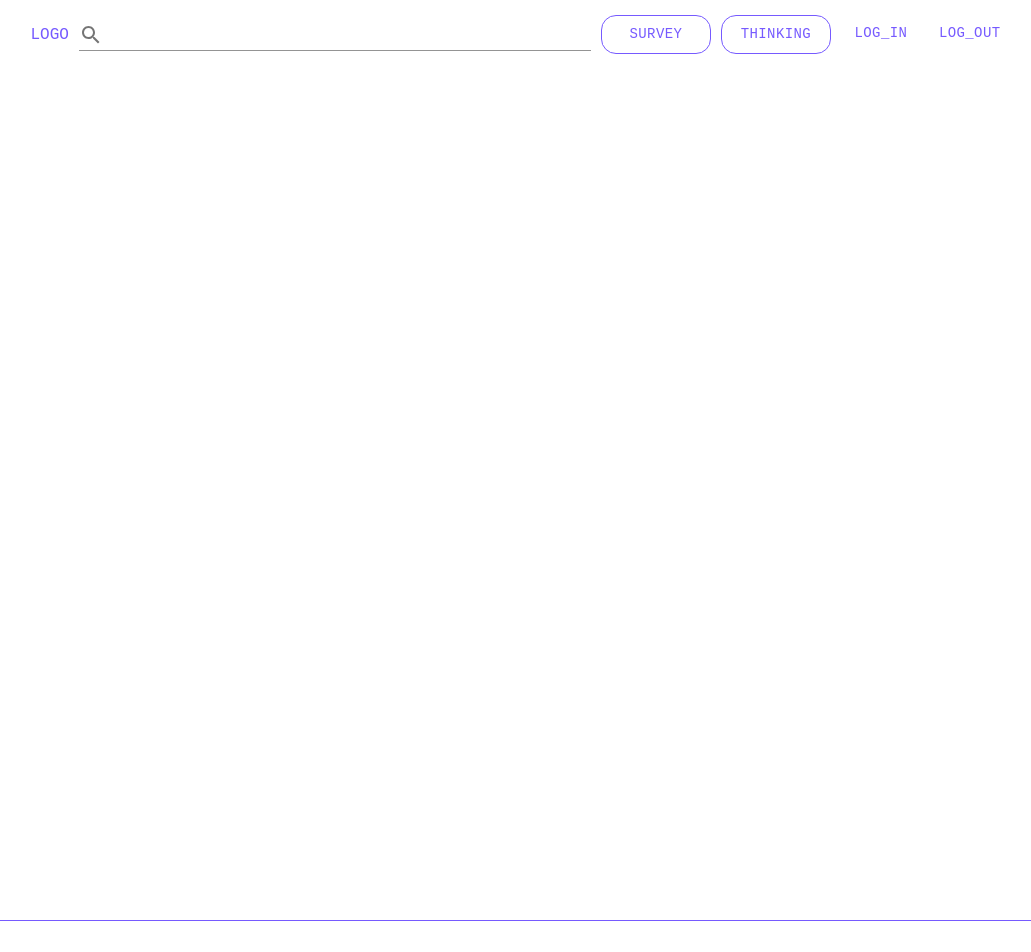
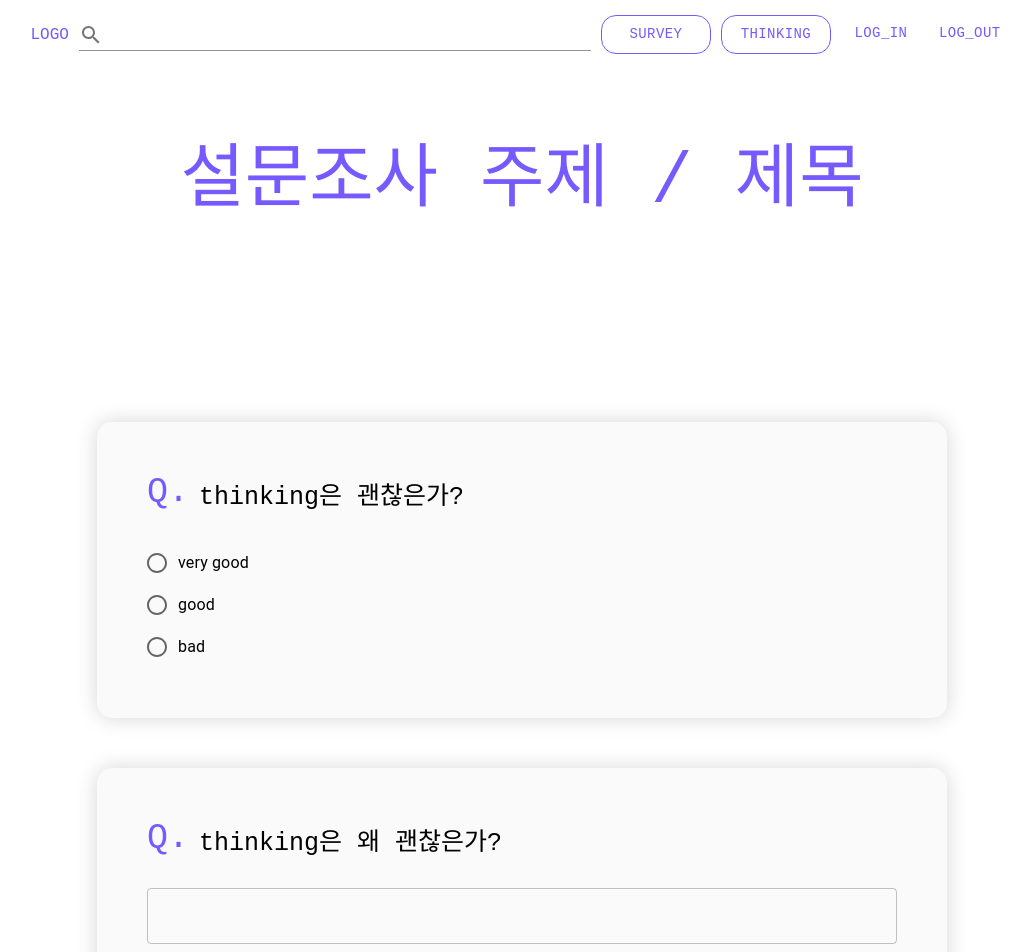
Before and after one commit to dy102/thinker, a Next.js app in the folder client/: page /survey/1 in a window 1280 px wide. Shown: the top 952 px of the page, without its empty margins (118-1149 px from the left). Built offline with nearby package versions, Linux system fonts and the light colour scheme; no server answers; a web font is replaced by a local one.

Commit message:
#22 thinking 작성

```diff
--- a/client/next.config.js
+++ b/client/next.config.js
@@ -1,4 +1,6 @@
 /** @type {import('next').NextConfig} */
+const removeImports = require('next-remove-imports')();
+
 const nextConfig = {
   images: {
     remotePatterns: [
@@ -22,4 +24,6 @@ const nextConfig = {
   },
 };
 
-module.exports = nextConfig;
+module.exports = removeImports({
+  ...nextConfig,
+});
--- a/client/package.json
+++ b/client/package.json
@@ -15,8 +15,10 @@
     "@mui/material": "^5.15.4",
     "@tanstack/react-query": "^4.35.0",
     "@tanstack/react-query-devtools": "^4.35.0",
+    "@uiw/react-md-editor": "^3.6.0",
     "axios": "^1.6.7",
     "next": "14.0.4",
+    "next-remove-imports": "^1.0.12",
     "react": "^18",
     "react-dom": "^18",
     "styled-components": "^6.1.8"
--- /dev/null
+++ b/client/src/app/survey/[surveyId]/SurveyId.style.tsx
@@ -0,0 +1,14 @@
+import { boxColor, shadowColor } from "@/components/Themes/color";
+import { Stack } from "@mui/material";
+import { styled } from "@mui/material/styles";
+
+export const SurveyBox = styled(Stack)({
+    width: "750px",
+    height: "100%",
+    margin: "auto",
+    backgroundColor: `${boxColor}`,
+    borderRadius: "15px",
+    boxShadow: `0px 0px 20px 1px ${shadowColor.mid}`,
+    padding: '50px',
+    marginBottom: '50px',
+})
--- a/client/src/app/survey/[surveyId]/page.tsx
+++ b/client/src/app/survey/[surveyId]/page.tsx
@@ -1,20 +1,66 @@
 "use client"
 
 import { useGetSurveyQuery } from "@/api/survey-api";
+import { mainColor } from "@/components/Themes/color";
 import { ISurvey } from "@/components/types/dto";
-import { Stack } from "@mui/material"
-import { useState } from "react";
+import { Checkbox, FormControlLabel, Radio, RadioGroup, Stack, TextField } from "@mui/material"
+import React, { useEffect, useState } from "react";
+import { SurveyBox } from "./SurveyId.style";
+import RadioLabel from "@/components/SurveyItems/SurveyRadioBox";
+import Button from "@/components/Button/Button";
+import PageLink from "@/components/PageLink/PageLink";
 
 function Page({ params }: { params: { surveyId: number } }) {
+    const [value, setValue] = React.useState('');
+
+    const handleChange = (event: React.ChangeEvent<HTMLInputElement>) => {
+        setValue((event.target as HTMLInputElement).value);
+    };
 
     //get main survey contents
     const { data: surveyData } = useGetSurveyQuery({
         surveyId: params.surveyId,
     });
     const [survey, setSurvey] = useState<ISurvey>()
+    useEffect(() => {
+        setSurvey(surveyData);
+    }, [surveyData])
     return (
-        <Stack>
+        <Stack margin={'0 auto'} maxWidth={'1024px'}>
+            <Stack
+                fontSize={"70px"}
+                color={`${mainColor}`}
+                textAlign={"center"}
+                margin={"50px 0 200px 0"}
+            >설문조사 주제 / 제목</Stack>
 
+            <SurveyBox>
+                <Stack display={'flex'} justifyContent={'flex-start'} alignItems={'flex-end'} flexDirection={'row'} marginBottom={'30px'}>
+                    <Stack fontSize={'35px'} marginRight={'10px'} color={mainColor}>Q.</Stack>
+                    <Stack fontSize={'25px'}>thinking은 괜찮은가?</Stack>
+                </Stack>
+                <Stack>
+                    <RadioGroup
+                        value={value}
+                        onChange={handleChange}>
+                        <FormControlLabel value="0" control={<Radio />} label="very good" />
+                        <FormControlLabel value="1" control={<Radio />} label="good" />
+                        <FormControlLabel value="2" control={<Radio />} label="bad" />
+                    </RadioGroup>
+                </Stack>
+            </SurveyBox>
+            <SurveyBox>
+                <Stack display={'flex'} justifyContent={'flex-start'} alignItems={'flex-end'} flexDirection={'row'} marginBottom={'30px'}>
+                    <Stack fontSize={'35px'} marginRight={'10px'} color={mainColor}>Q.</Stack>
+                    <Stack fontSize={'25px'}>thinking은 왜 괜찮은가?</Stack>
+                </Stack>
+                <TextField fullWidth></TextField>
+            </SurveyBox>
+            <Stack display='flex' alignItems={'flex-end'}>
+                <Button sx={{ padding: '10px 20px' }}>
+                    <PageLink href={"/survey"}>{'제출하기 >>>'}</PageLink>
+                </Button>
+            </Stack>
         </Stack>
     )
 }
--- /dev/null
+++ b/client/src/components/SurveyItems/SurveyRadioBox.tsx
@@ -0,0 +1,12 @@
+import { Checkbox, FormControlLabel } from "@mui/material";
+import { mainColor } from "../Themes/color";
+
+
+export default function RadioLabel({ item, value }: { item: string; value: string }) {
+    return <FormControlLabel
+        value={value}
+        control={<Checkbox />}
+        label={item}
+        labelPlacement="end"
+    />;
+}
```
Also changed, not shown: client/src/app/thinking/write/page.tsx (added, +17 -0 lines), client/src/components/types/dto.ts (+19 -14 lines), 1 other file (tests, documents, lock files or other folders).
